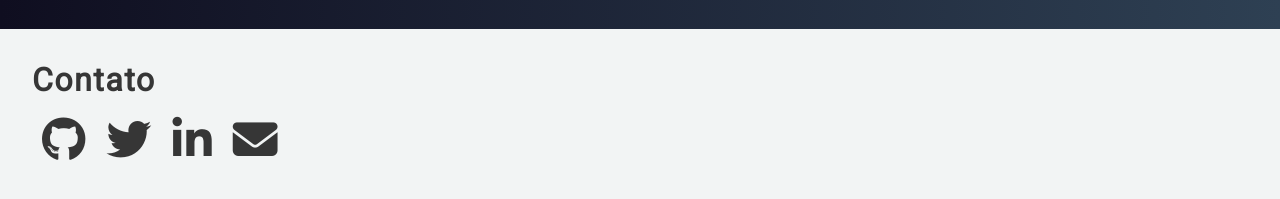
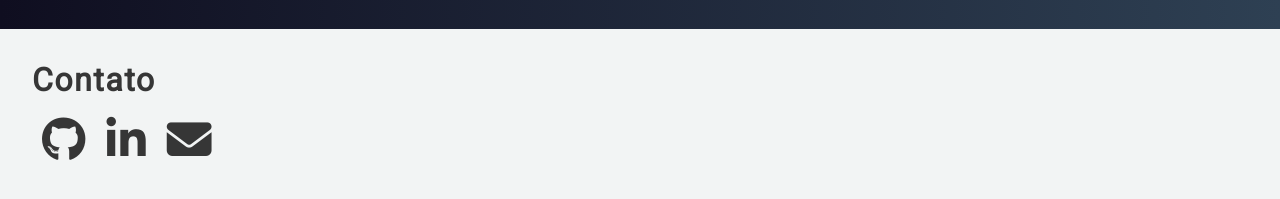
Before and after one commit to giosantoro/imersaoCSS, a plain HTML site: page index.html in a window 1280 px wide. Shown: the part 1862-2061 px from the top of the page. Drawn offline with Linux system fonts and the light colour scheme.

Commit message:
Update index.html

```diff
--- a/index.html
+++ b/index.html
@@ -66,9 +66,6 @@
 			    <a target="_blank" href="https://github.com/giosantoro">
 			      <i class="fab fa-github"></i>
 			  	</a>
-			    <a target="_blank" href="https://twitter.com/gioow">
-			      <i class="fab fa-twitter"></i>
-			  	</a>
 			    <a target="_blank" href="https://www.linkedin.com/in/giosantoroin/">
 			     <i class="fab fa-linkedin-in"></i>
 			 	</a>
```
